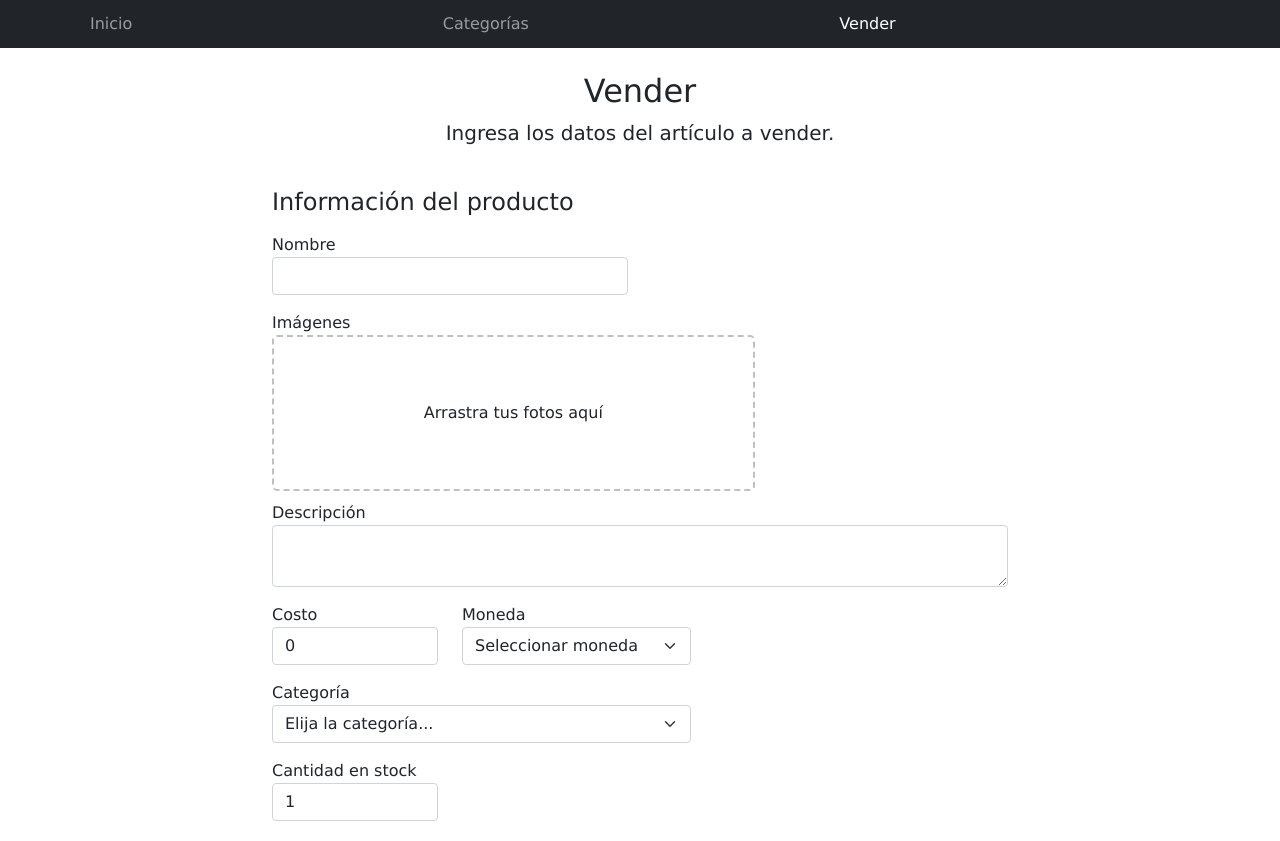
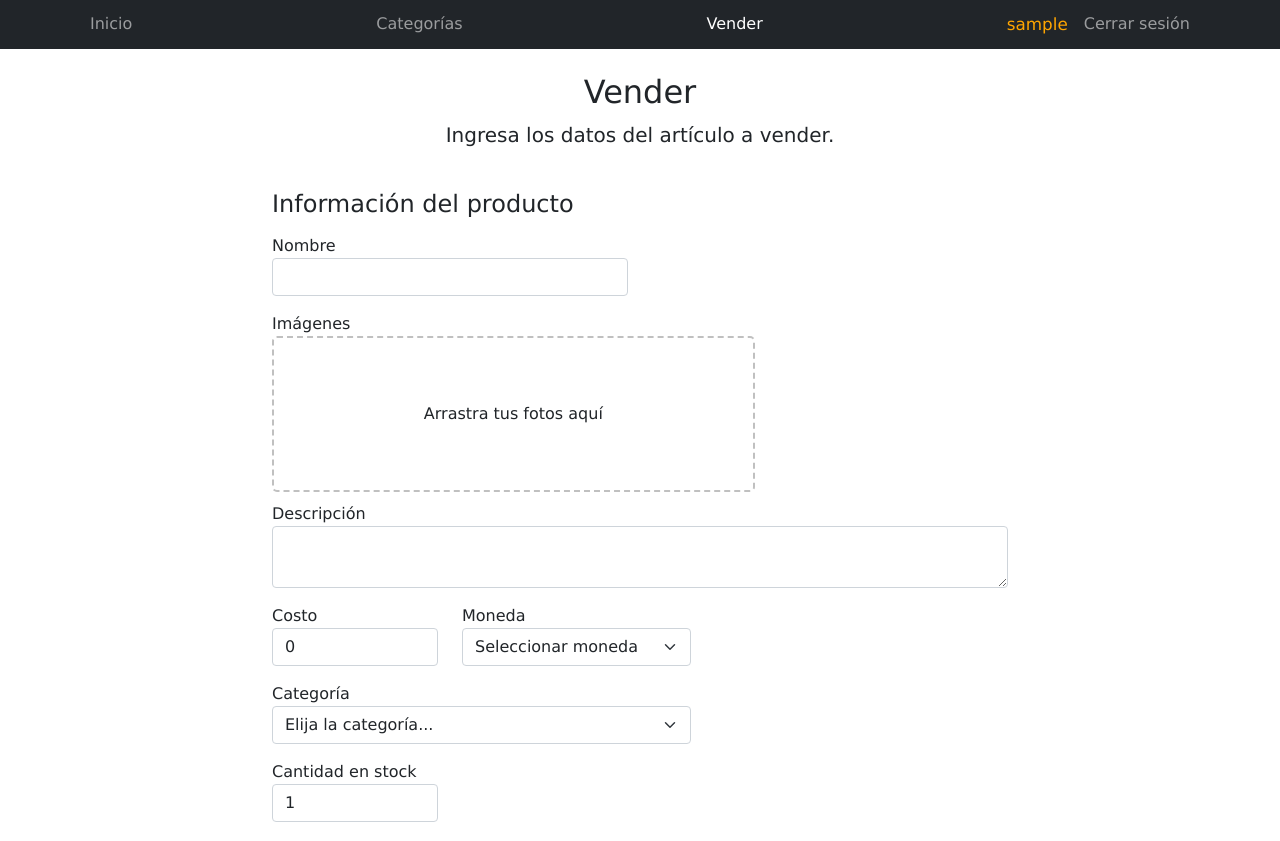
Before and after one commit to estebanbent4/E-comerce-Jap, a plain HTML site: page sell.html in a window 1280 px wide. Shown: the top 841 px of the page. Drawn offline with Linux system fonts and the light colour scheme; sample sign-in values are in the browser's storage.

Commit message:
Nombre de usuario en todos los html

```diff
--- a/js/auth.js
+++ b/js/auth.js
@@ -1,3 +1,33 @@
+
+document.addEventListener("DOMContentLoaded", () => {
+  const isAuthenticated = localStorage.getItem("isAuthenticated") === "true";
+
+  const usernameNavItem = document.getElementById("username-nav-item");
+  const userUsername = document.getElementById("user-username");
+  const logoutLink = document.getElementById("logout-link");
+
+  if (isAuthenticated) {
+    const storedUsername = localStorage.getItem("username");
+    if (storedUsername) {
+      userUsername.textContent = storedUsername;
+    }
+    usernameNavItem.style.display = "flex";
+  } else {
+    usernameNavItem.style.display = "none";
+  }
+
+  logoutLink.addEventListener("click", () => {
+    localStorage.removeItem("isAuthenticated");
+    localStorage.removeItem("username");
+    window.location.href = "login.html";
+  });
+
+  if (!isAuthenticated) {
+    window.location.href = "login.html";
+  }
+});
+
+/*
 document.addEventListener("DOMContentLoaded", () => {
     // Verificar si el usuario está autenticado (usando localStorage)
     const isAuthenticated = localStorage.getItem("isAuthenticated") === "true";
@@ -36,3 +66,4 @@ document.addEventListener("DOMContentLoaded", () => {
       window.location.href = "login.html";
     }
   });
+  */
--- a/sell.html
+++ b/sell.html
@@ -29,7 +29,10 @@
           <li class="nav-item">
             <a class="nav-link active" href="sell.html">Vender</a>
           </li>
-          <li class="nav-item">
+          <!-- li para el nombre de usuario-->
+          <li class="nav-item" id="username-nav-item">
+            <span class="nav-link" id="user-username"></span>
+            <a class="nav-link" id="logout-link" href="#">Cerrar sesión</a>
           </li>
         </ul>
       </div>
@@ -221,6 +224,7 @@
       <div></div>
     </div>
   </div>
+  <script src="js/auth.js"></script>
   <script src="js/bootstrap.bundle.min.js"></script>
   <script src="js/dropzone.js"></script>
   <script src="js/init.js"></script>
```
Also changed, not shown: cart.html (+5 -1 lines), categories.html (+4 -1 lines), index.html (+4 -2 lines), my-profile.html (+5 -1 lines), product-info.html (+5 -1 lines), products.html (+5 -1 lines).
